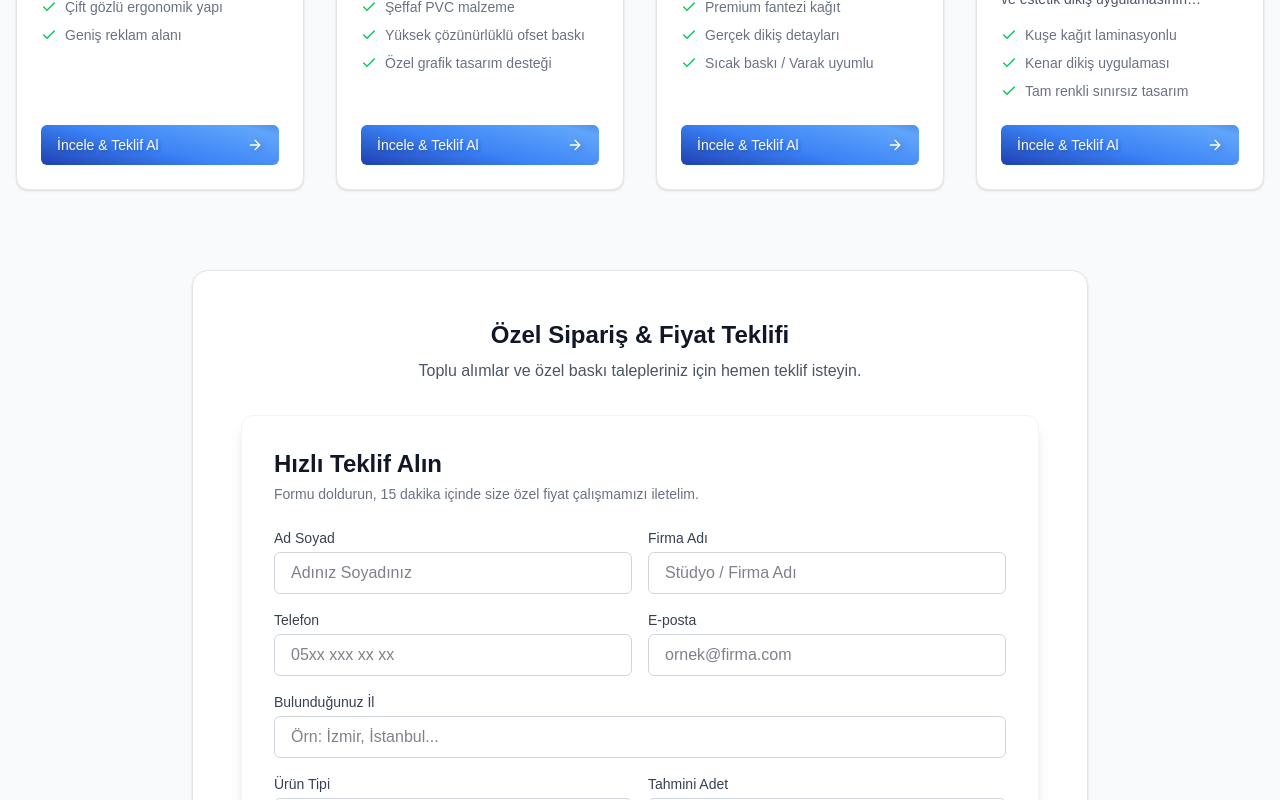
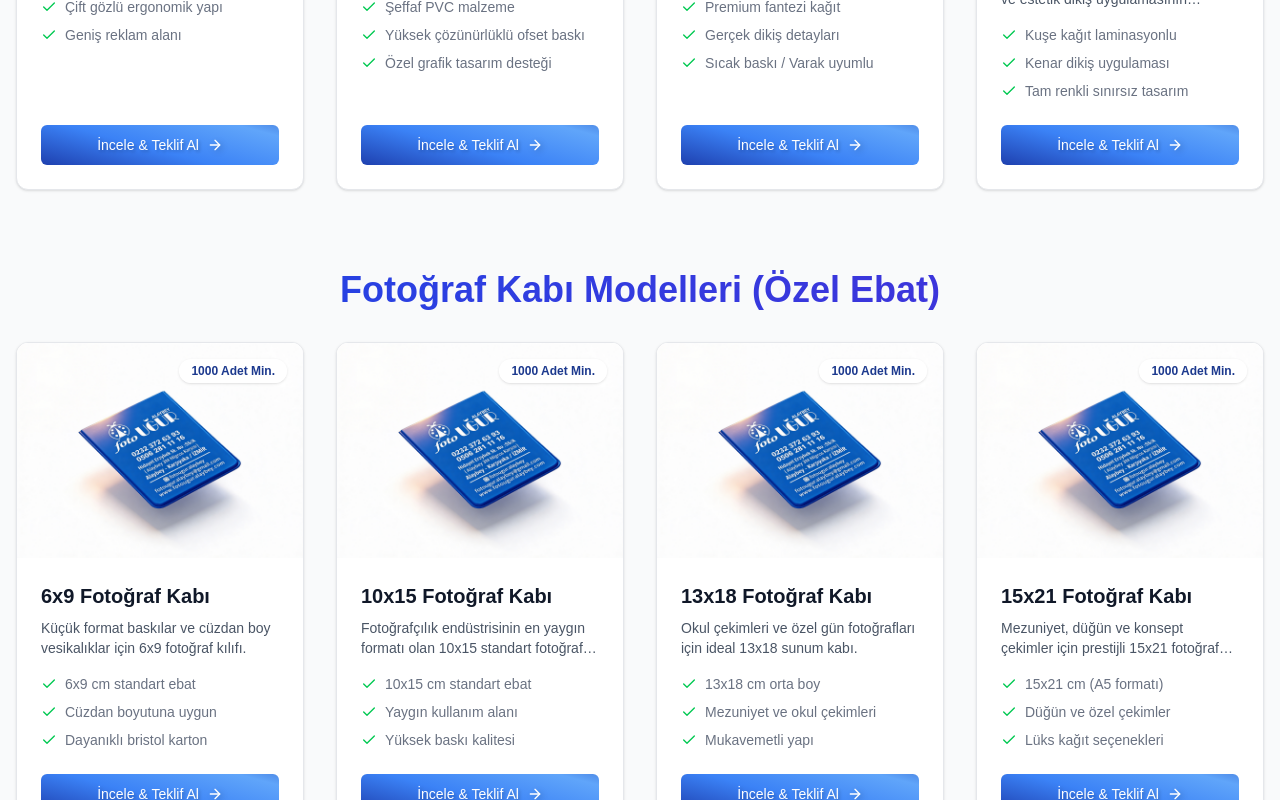
Before and after one commit to MaKiNiST19/vesikalikkabi, a Next.js app: page /urunler in a window 1280 px wide. Shown: the part 1520-2320 px from the top of the page. Built offline with nearby package versions, Linux system fonts and the light colour scheme.

Commit message:
UI: Update home 3-col grid, add 'Fotoğraf Kabı' to products, make cards fully clickable

```diff
--- a/src/app/page.tsx
+++ b/src/app/page.tsx
@@ -56,7 +56,7 @@ export default function Home() {
             <p className="text-gray-600 text-lg">Fotoğraf stüdyonuzun ihtiyacına uygun, firmanıza özel baskılı vesikalık kabı kategorilerimiz.</p>
           </div>
 
-          <div className="grid md:grid-cols-2 gap-8 max-w-5xl mx-auto">
+          <div className="grid md:grid-cols-3 gap-8 max-w-7xl mx-auto">
             {CATEGORIES.map((category) => (
               <CategoryCard key={category.id} category={category} />
             ))}
--- a/src/app/urunler/page.tsx
+++ b/src/app/urunler/page.tsx
@@ -31,10 +31,20 @@ export default function ProductsPage() {
                 </div>
 
                 {/* Çiftli Vesikalık Kabı Bölümü */}
-                <div className="mb-12">
+                <div className="mb-20">
                     <h2 className="text-3xl md:text-4xl font-extrabold text-gray-900 mb-8 text-center bg-clip-text text-transparent bg-gradient-to-r from-blue-700 to-indigo-700">Çiftli Vesikalık Kabı Modelleri</h2>
                     <div className="grid sm:grid-cols-2 lg:grid-cols-4 gap-8 items-start max-w-7xl mx-auto">
                         {PRODUCTS.filter(p => p.categoryId === 'ciftli-vesikalik-kabi').slice(0, 4).map((product) => (
+                            <ProductCard key={product.id} product={product} />
+                        ))}
+                    </div>
+                </div>
+
+                {/* Fotoğraf Kabı Bölümü */}
+                <div className="mb-12">
+                    <h2 className="text-3xl md:text-4xl font-extrabold text-gray-900 mb-8 text-center bg-clip-text text-transparent bg-gradient-to-r from-blue-700 to-indigo-700">Fotoğraf Kabı Modelleri (Özel Ebat)</h2>
+                    <div className="grid sm:grid-cols-2 lg:grid-cols-4 gap-8 items-start max-w-7xl mx-auto">
+                        {PRODUCTS.filter(p => p.categoryId === 'fotograf-kabi').map((product) => (
                             <ProductCard key={product.id} product={product} />
                         ))}
                     </div>
--- a/src/components/features/CategoryCard.tsx
+++ b/src/components/features/CategoryCard.tsx
@@ -1,7 +1,6 @@
 import Link from 'next/link'
 import Image from 'next/image'
 import { ArrowRight } from 'lucide-react'
-import { Button } from '@/components/ui/Button'
 import { Category } from '@/lib/data'
 
 interface CategoryCardProps {
@@ -10,13 +9,13 @@ interface CategoryCardProps {
 
 export default function CategoryCard({ category }: CategoryCardProps) {
     return (
-        <div className="group relative bg-white rounded-xl shadow-sm border border-gray-200 overflow-hidden hover:shadow-md transition-shadow duration-300 flex flex-col h-full">
+        <Link href={`/kategori/${category.slug}`} className="group relative bg-white rounded-xl shadow-sm border border-gray-200 overflow-hidden hover:shadow-md transition-shadow duration-300 flex flex-col h-full">
             <div className="aspect-[4/3] relative bg-white overflow-hidden">
                 <Image
                     src={category.image}
                     alt={category.name}
                     fill
-                    className="object-cover"
+                    className="object-cover transition-transform duration-500 group-hover:scale-105"
                 />
             </div>
 
@@ -29,14 +28,12 @@ export default function CategoryCard({ category }: CategoryCardProps) {
                 </p>
 
                 <div className="flex items-center gap-3 mt-auto">
-                    <Link href={`/kategori/${category.slug}`} className="w-full">
-                        <Button className="w-full justify-between">
-                            Modelleri İncele
-                            <ArrowRight className="w-4 h-4 ml-2 group-hover:translate-x-1 transition-transform" />
-                        </Button>
-                    </Link>
+                    <div className="w-full inline-flex items-center justify-center whitespace-nowrap rounded-md text-sm font-medium transition-colors h-10 px-4 py-2 btn-animated text-white justify-between">
+                        Modelleri İncele
+                        <ArrowRight className="w-4 h-4 ml-2 group-hover:translate-x-1 transition-transform" />
+                    </div>
                 </div>
             </div>
-        </div>
+        </Link>
     )
 }
--- a/src/components/features/ProductCard.tsx
+++ b/src/components/features/ProductCard.tsx
@@ -1,7 +1,6 @@
 import Link from 'next/link'
 import Image from 'next/image'
 import { ArrowRight, Check } from 'lucide-react'
-import { Button } from '@/components/ui/Button'
 import { Product } from '@/lib/data'
 
 interface ProductCardProps {
@@ -10,13 +9,13 @@ interface ProductCardProps {
 
 export default function ProductCard({ product }: ProductCardProps) {
     return (
-        <div className="group relative bg-white rounded-xl shadow-sm border border-gray-200 overflow-hidden hover:shadow-md transition-shadow duration-300 flex flex-col h-full">
+        <Link href={`/urunler/${product.slug}`} className="group relative bg-white rounded-xl shadow-sm border border-gray-200 overflow-hidden hover:shadow-md transition-shadow duration-300 flex flex-col h-full">
             <div className="aspect-[4/3] relative bg-white overflow-hidden">
                 <Image
                     src={product.image}
                     alt={product.name}
                     fill
-                    className="object-cover"
+                    className="object-cover transition-transform duration-500 group-hover:scale-105"
                 />
                 <div className="absolute top-4 right-4 bg-white/90 backdrop-blur px-3 py-1 text-xs font-semibold text-blue-900 rounded-full shadow-sm">
                     {product.specs.minOrder} Adet Min.
@@ -41,14 +40,12 @@ export default function ProductCard({ product }: ProductCardProps) {
                 </div>
 
                 <div className="flex items-center gap-3 mt-auto">
-                    <Link href={`/urunler/${product.slug}`} className="w-full">
-                        <Button className="w-full justify-between">
-                            İncele & Teklif Al
-                            <ArrowRight className="w-4 h-4 ml-2 group-hover:translate-x-1 transition-transform" />
-                        </Button>
-                    </Link>
+                    <div className="w-full inline-flex items-center justify-center whitespace-nowrap rounded-md text-sm font-medium transition-colors h-10 px-4 py-2 btn-animated text-white justify-between">
+                        İncele & Teklif Al
+                        <ArrowRight className="w-4 h-4 ml-2 group-hover:translate-x-1 transition-transform" />
+                    </div>
                 </div>
             </div>
-        </div>
+        </Link>
     )
 }
```
